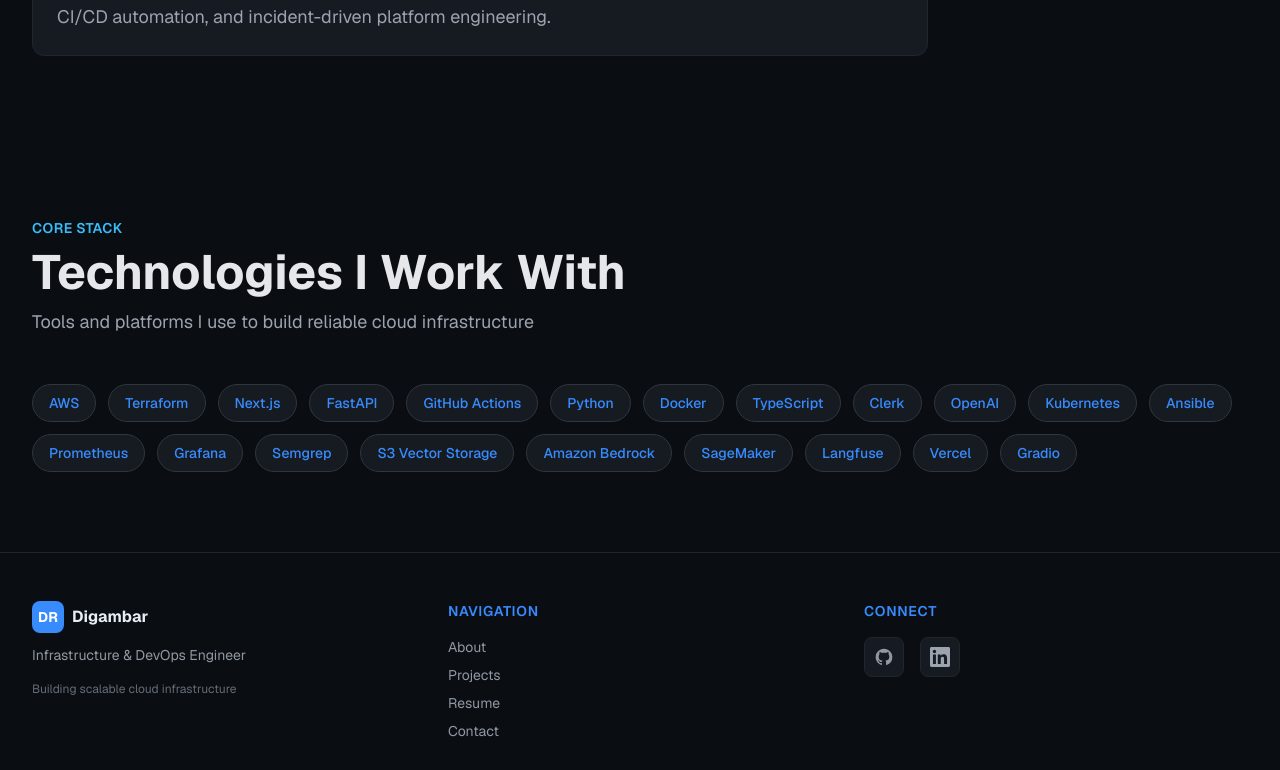
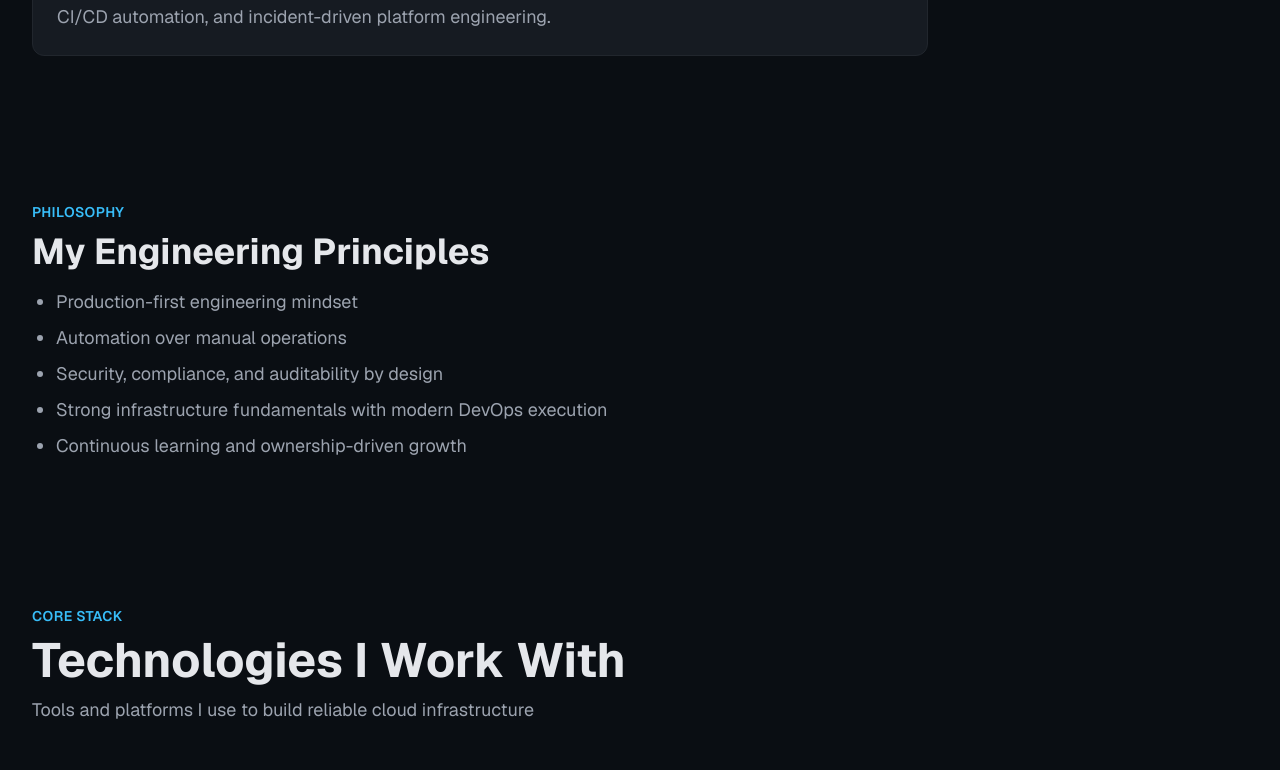
Before and after one commit to digambarrajaram/Digambar-Portfolio, a Next.js app: page / in a window 1280 px wide. Shown: the part 1260-2030 px from the top of the page. Built offline with nearby package versions, Linux system fonts and the light colour scheme.

Commit message:
added A Philosophy section to Home page

```diff
--- a/app/page.tsx
+++ b/app/page.tsx
@@ -58,9 +58,8 @@
               <div className="relative w-full max-w-[300px]">
                 <div className="bg-[#161B22] p-2 border border-[#21262D] rounded-2xl">
                   <div className="relative overflow-hidden rounded-xl">
-                    {/* Add a profile image in public/ and set the src here if available */}
                     <Image
-                      src="/profile.jpg"
+                      src="/Digambar_Photo.png"
                       alt={`${personalInfo.name} - ${personalInfo.title}`}
                       width={300}
                       height={400}
@@ -93,6 +92,21 @@
           </div>
         </section>
 
+        {/* Branding/Philosophy Section */}
+        <section className="py-16">
+          <div className="max-w-3xl">
+            <span className="text-sm font-semibold text-[#38BDF8] tracking-wide uppercase">Philosophy</span>
+            <h2 className="text-3xl sm:text-4xl font-bold text-[#E5E7EB] mt-2 mb-4">
+              My Engineering Principles
+            </h2>
+            <ul className="list-disc ml-6 text-[#9CA3AF] text-lg space-y-2">
+              {about.branding.map((point, idx) => (
+                <li key={idx}>{point}</li>
+              ))}
+            </ul>
+          </div>
+        </section>
+
         {/* Core Technologies */}
         <section className="py-20">
           <div className="mb-12">
@@ -104,7 +118,6 @@
               Tools and platforms I use to build reliable cloud infrastructure
             </p>
           </div>
-
           <div className="flex flex-wrap gap-3">
             {technologies.map((tech, index) => (
               <span
--- a/app/resume/page.tsx
+++ b/app/resume/page.tsx
@@ -45,7 +45,7 @@
               Professional Resume
             </h2>
             <p className="text-[#9198A1] mb-8">
-              Download my complete resume in PDF format
+              Download my complete resume in TXT format
             </p>
 
             <a
@@ -70,7 +70,7 @@
             </a>
 
             <p className="text-xs text-[#6B7280] mt-6">
-              digambar_rajaram_resume.pdf
+              digambar_rajaram_resume.txt
             </p>
           </div>
         </section>
```
